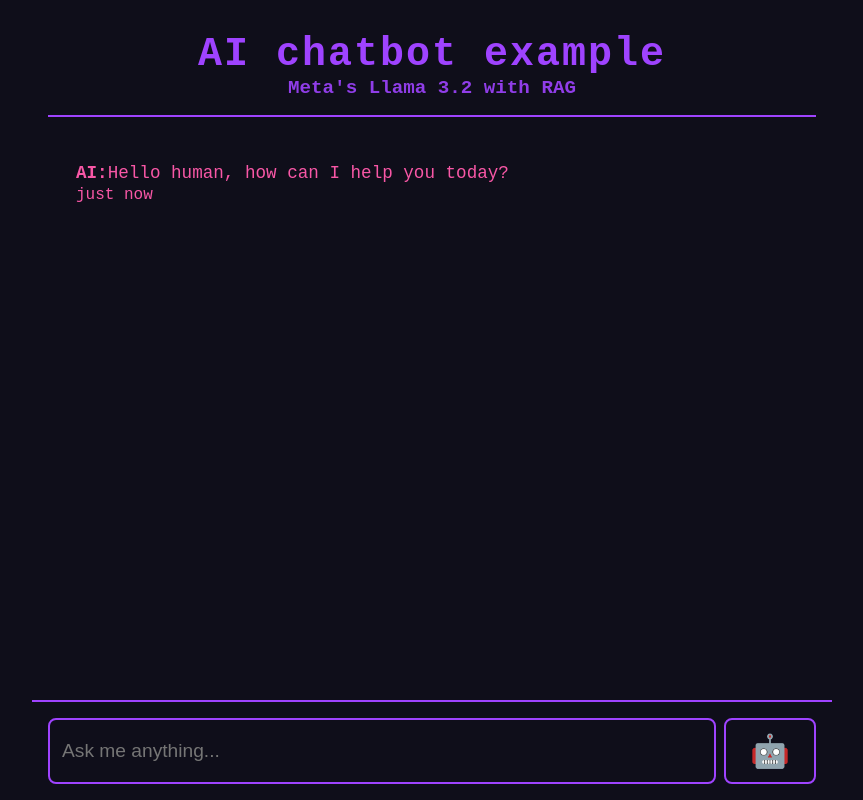
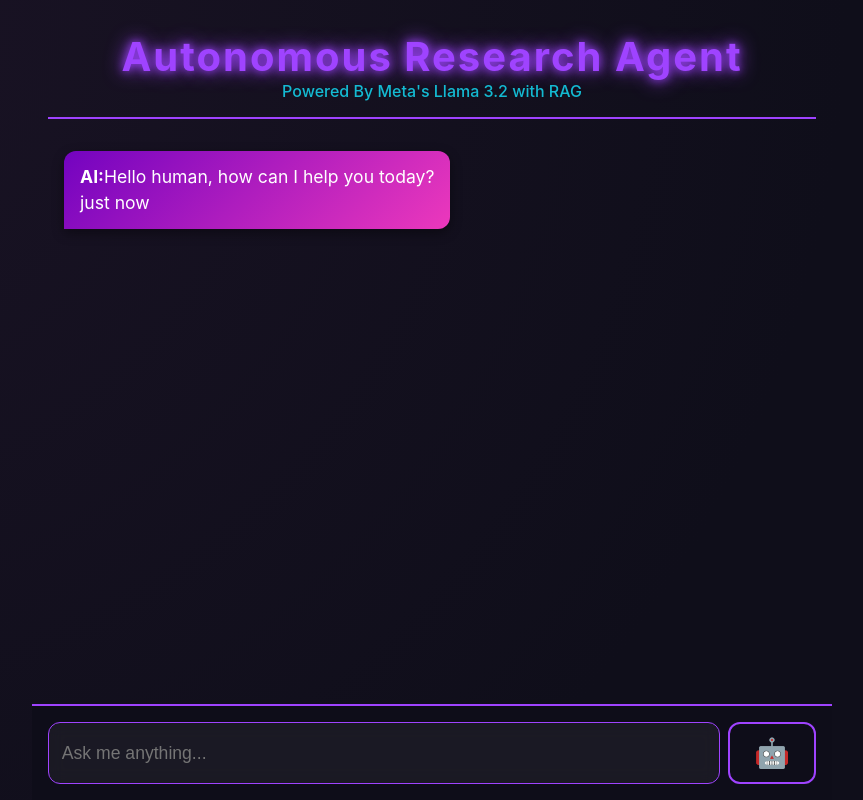
Before and after one commit to DhruvGandhi31/Open-Source-Conversational-Assistant-with-RAG-and-Ollama, a Next.js app: page / in a window 1280 px wide. Shown: the whole page, without its empty margins (208-1071 px from the left). Built offline with nearby package versions, Linux system fonts and the light colour scheme.

Commit message:
slight changes in theme

```diff
--- a/app/globals.css
+++ b/app/globals.css
@@ -6,12 +6,13 @@
     --code: #32ffd1;
     --thinking: #7b68ee;
     --link: #14e5ff;
-    --border-radius: 8px;
+    --border-radius: 12px;
     --border-thickness: 2px;
     --gradient-1: linear-gradient(135deg, #7303c0, #ec38bc);
     --gradient-2: linear-gradient(135deg, #43cbff, #9708cc);
 }
 
+/* Reset */
 * {
     box-sizing: border-box;
     margin: 0;
@@ -19,20 +20,25 @@
 }
 
 body {
-    font-family: monospace, Verdana, Geneva, Tahoma, sans-serif;
-    background-color: var(--background);
+    font-family: 'Inter', monospace, sans-serif;
+    background: radial-gradient(circle at top left, #1a1325, #0f0e1a 70%);
     color: var(--thinking);
     height: 100vh;
     display: flex;
     flex-direction: column;
-    padding: 0;
-    margin: 0;
 }
 
+/* Links */
 a {
     color: var(--link);
+    text-decoration: none;
 }
 
+a:hover {
+    text-decoration: underline;
+}
+
+/* Chat container */
 .chat-container {
     display: flex;
     flex-direction: column;
@@ -43,8 +49,8 @@
     padding: 1rem;
 }
 
+/* Header */
 .chat-header {
-    color: var(--highlight);
     text-align: center;
     padding: 1rem;
     border-bottom: 2px solid var(--highlight);
@@ -54,64 +60,18 @@
 .chat-header h1 {
     font-size: 2.5rem;
     letter-spacing: 2px;
+    color: var(--highlight);
+    text-shadow: 0 0 10px var(--highlight), 0 0 20px var(--highlight);
 }
 
 .chat-header .tagline {
-    font-size: 1.2rem;
-    opacity: 0.9;
-    font-weight: 700;
+    font-size: 1rem;
+    font-weight: 500;
+    opacity: 0.8;
+    color: var(--link);
 }
 
-.form-container {
-    position: fixed;
-    bottom: 0;
-    left: 50%;
-    transform: translateX(-50%);
-    width: 100%;
-    max-width: 800px;
-    display: flex;
-    gap: 0.5rem;
-    padding: 1rem;
-    border-top: 2px solid var(--highlight);
-    z-index: 10;
-}
-
-.message-input {
-    flex: 1;
-    padding: 0.75rem;
-    background-color: transparent;
-    border: var(--border-thickness) solid var(--highlight);
-    border-radius: var(--border-radius);
-    color: var(--highlight);
-    font-size: 1.2rem;
-}
-
-.message-input:focus {
-    outline: none;
-    box-shadow: 0 0 5px var(--highlight), 0 0 10px var(--highlight);
-}
-
-.form-button {
-    padding: 0.75rem 1.5rem;
-    background-color: transparent;
-    border: var(--border-thickness) solid var(--highlight);
-    border-radius: var(--border-radius);
-    font-size: 2rem;
-    cursor: pointer;
-    transition: all 0.2s;
-}
-
-.form-button:hover {
-    background-color: var(--highlight);
-    box-shadow: 0 0 10px var(--highlight);
-}
-
-.form-button:disabled {
-    background-color: transparent;
-    box-shadow: none;
-    cursor: not-allowed;
-}
-
+/* Messages area */
 .messages-container {
     flex: 1;
     overflow-y: auto;
@@ -124,33 +84,46 @@
     height: calc(100vh - 255px);
 }
 
+/* Scrollbar */
+.messages-container::-webkit-scrollbar {
+    width: 8px;
+}
+
+.messages-container::-webkit-scrollbar-thumb {
+    background: var(--highlight);
+    border-radius: 4px;
+}
+
+.messages-container::-webkit-scrollbar-track {
+    background: transparent;
+}
+
+/* Chat bubbles */
 .message {
-    padding: 0.75rem;
+    max-width: 75%;
+    padding: 0.8rem 1rem;
     border-radius: var(--border-radius);
-    max-width: 90%;
-    position: relative;
+    line-height: 1.5;
+    font-size: 1.1rem;
+    word-wrap: break-word;
+    box-shadow: 0 4px 12px rgba(0, 0, 0, 0.4);
 }
 
 .message-user {
     align-self: flex-end;
-    color: var(--user);
+    background: var(--gradient-2);
+    color: white;
+    border-radius: 12px 12px 0px 12px;
 }
 
 .message-bot {
     align-self: flex-start;
-    color: var(--bot);
+    background: var(--gradient-1);
+    color: white;
+    border-radius: 12px 12px 12px 0px;
 }
 
-.message-content {
-    font-size: 1.1rem;
-    line-height: 1.4;
-    width: 100%;
-}
-
-.message-content p {
-    margin-bottom: 0.75rem;
-}
-
+/* Message content (markdown support) */
 .message-content h1,
 .message-content h2,
 .message-content h3,
@@ -174,11 +147,8 @@
     padding: 1rem;
     overflow-x: auto;
     margin: 1rem 0;
-}
-
-.message-content pre code {
-    padding: 0;
-    border: none;
+    background: rgba(255, 255, 255, 0.05);
+    border-radius: var(--border-radius);
 }
 
 .message-content blockquote {
@@ -189,27 +159,62 @@
     font-style: italic;
 }
 
-.message-content ul,
-.message-content ol {
-    margin: 0.5rem 0;
-    padding-left: 1.5rem;
+/* Input form */
+.form-container {
+    position: fixed;
+    bottom: 0;
+    left: 50%;
+    transform: translateX(-50%);
+    width: 100%;
+    max-width: 800px;
+    display: flex;
+    gap: 0.5rem;
+    padding: 1rem;
+    border-top: 2px solid var(--highlight);
+    z-index: 10;
+    background: rgba(15, 14, 26, 0.95);
+    backdrop-filter: blur(8px);
 }
 
-.message-content li {
-    margin: 0.25rem 0;
+.message-input {
+    flex: 1;
+    padding: 0.8rem;
+    border-radius: 12px;
+    background: rgba(255, 255, 255, 0.05);
+    backdrop-filter: blur(8px);
+    border: 1px solid var(--highlight);
+    color: var(--highlight);
+    font-size: 1.1rem;
 }
 
-.think-element {
-    color: var(--thinking);
+.message-input:focus {
+    outline: none;
+    box-shadow: 0 0 10px var(--highlight), 0 0 20px var(--highlight);
 }
 
-.think-element::before {
-    content: 'Reasoning:';
-    margin-right: 0.5rem;
+/* Button */
+.form-button {
+    padding: 0.75rem 1.5rem;
+    background: transparent;
+    border: var(--border-thickness) solid var(--highlight);
+    border-radius: var(--border-radius);
+    font-size: 1.8rem;
+    cursor: pointer;
+    transition: all 0.2s;
+    display: flex;
+    align-items: center;
+    justify-content: center;
 }
 
-@keyframes blink {
-    50% {
-        opacity: 0;
-    }
+.form-button:hover {
+    background: var(--highlight);
+    color: #fff;
+    box-shadow: 0 0 10px var(--highlight), 0 0 20px var(--highlight);
 }
+
+.form-button:disabled {
+    background: rgba(255, 255, 255, 0.05);
+    border-color: rgba(255, 255, 255, 0.2);
+    cursor: not-allowed;
+    box-shadow: none;
+}
--- a/app/page.tsx
+++ b/app/page.tsx
@@ -5,8 +5,8 @@
     return (
         <section className="chat-container">
             <header className="chat-header">
-                <h1>AI chatbot example</h1>
-                <p className="tagline">Meta's Llama 3.2 with RAG</p>
+                <h1>Autonomous Research Agent</h1>
+                <p className="tagline">Powered By Meta's Llama 3.2 with RAG</p>
             </header>
             <main>
                 <ChatClient />
```
